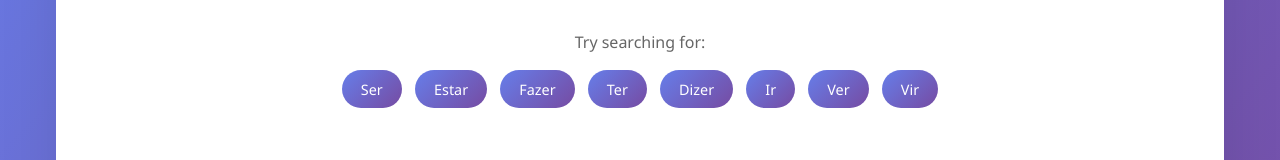
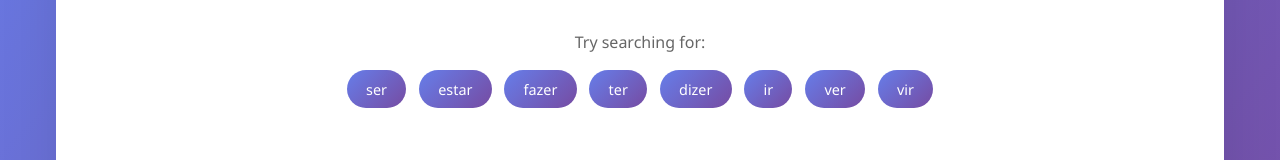
Before and after one commit to SamiKalliomaki/wordlookup, a React (Vite) app: page / in a window 1280 px wide. Shown: the part 342-502 px from the top of the page. Built offline with nearby package versions, Linux system fonts and the light colour scheme.

Commit message:
Do not capitalize suggestions buttons.

```diff
--- a/src/App.css
+++ b/src/App.css
@@ -319,7 +319,6 @@ body {
   font-weight: 500;
   cursor: pointer;
   transition: all 0.3s ease;
-  text-transform: capitalize;
 }
 
 .suggestion-button:hover {
```
